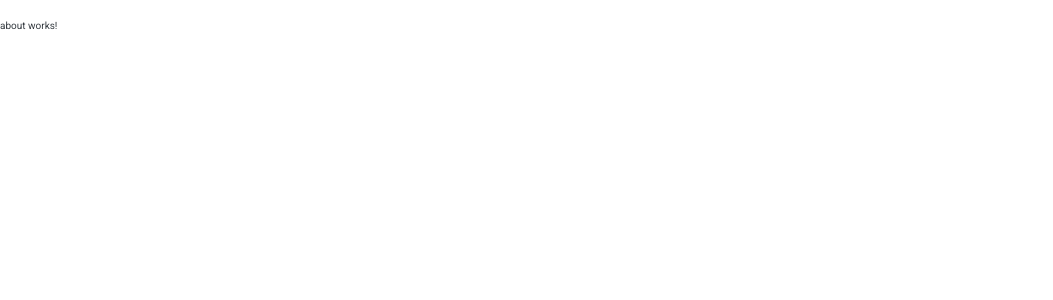
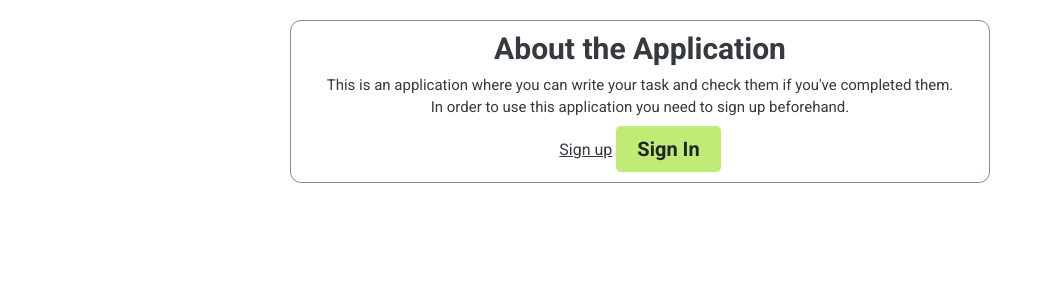
Before and after one commit to NERFTHISPLS/angular-todo-list, an Angular app: page /about in a window 1280 px wide. Shown: the top 300 px of the page, without its empty margins (0-1053 px from the left). Built offline with nearby package versions, Linux system fonts and the light colour scheme.

Commit message:
Create template and styles for about page + add links

```diff
--- a/src/app/pages/about/about.component.html
+++ b/src/app/pages/about/about.component.html
@@ -1 +1,18 @@
-<p>about works!</p>
+<div class="container">
+  <h2 class="about-title">About the Application</h2>
+
+  <div class="about-content">
+    <p class="about-text">
+      This is an application where you can write your task and check them if
+      you've completed them.
+    </p>
+    <p class="about-text">
+      In order to use this application you need to sign up beforehand.
+    </p>
+  </div>
+
+  <div class="links">
+    <a class="register-link" routerLink="/register">Sign up</a>
+    <a class="btn auth-btn btn--stretch login-link" routerLink="">Sign In</a>
+  </div>
+</div>
--- a/src/app/pages/about/about.component.scss
+++ b/src/app/pages/about/about.component.scss
@@ -0,0 +1,43 @@
+.container {
+  display: flex;
+  flex-direction: column;
+  justify-content: center;
+  align-items: center;
+
+  max-width: 70rem;
+
+  margin: 0 auto;
+  padding: 1rem;
+
+  border: 1px solid #868e96;
+  border-radius: 11px;
+}
+
+.about-title {
+  margin-bottom: 1rem;
+
+  font-size: 3rem;
+}
+
+.about-content {
+  display: flex;
+  align-items: center;
+  flex-direction: column;
+  gap: 0.4rem;
+
+  margin-bottom: 1rem;
+}
+
+.about-text {
+  font-size: 1.5rem;
+}
+
+.links {
+  display: flex;
+  align-items: center;
+  gap: 0.4rem;
+}
+
+.login-link {
+  text-decoration: none;
+}
--- a/src/app/pages/auth/auth.component.scss
+++ b/src/app/pages/auth/auth.component.scss
@@ -14,17 +14,6 @@
   margin: 0 auto;
 }
 
-.register-link:link,
-.register-link:visited {
-  font-size: 1.6rem;
-  color: inherit;
-}
-
-.register-link:hover,
-.register-link:active {
-  color: #343a40;
-}
-
 .btn--stretch {
   flex: 1;
 }
--- a/src/styles.scss
+++ b/src/styles.scss
@@ -136,3 +136,14 @@ body {
   font-weight: 700;
   font-size: 2rem;
 }
+
+.register-link:link,
+.register-link:visited {
+  font-size: 1.6rem;
+  color: inherit;
+}
+
+.register-link:hover,
+.register-link:active {
+  color: #343a40;
+}
```
Also changed, not shown: src/app/pages/about/about.component.ts (+4 -5 lines).
